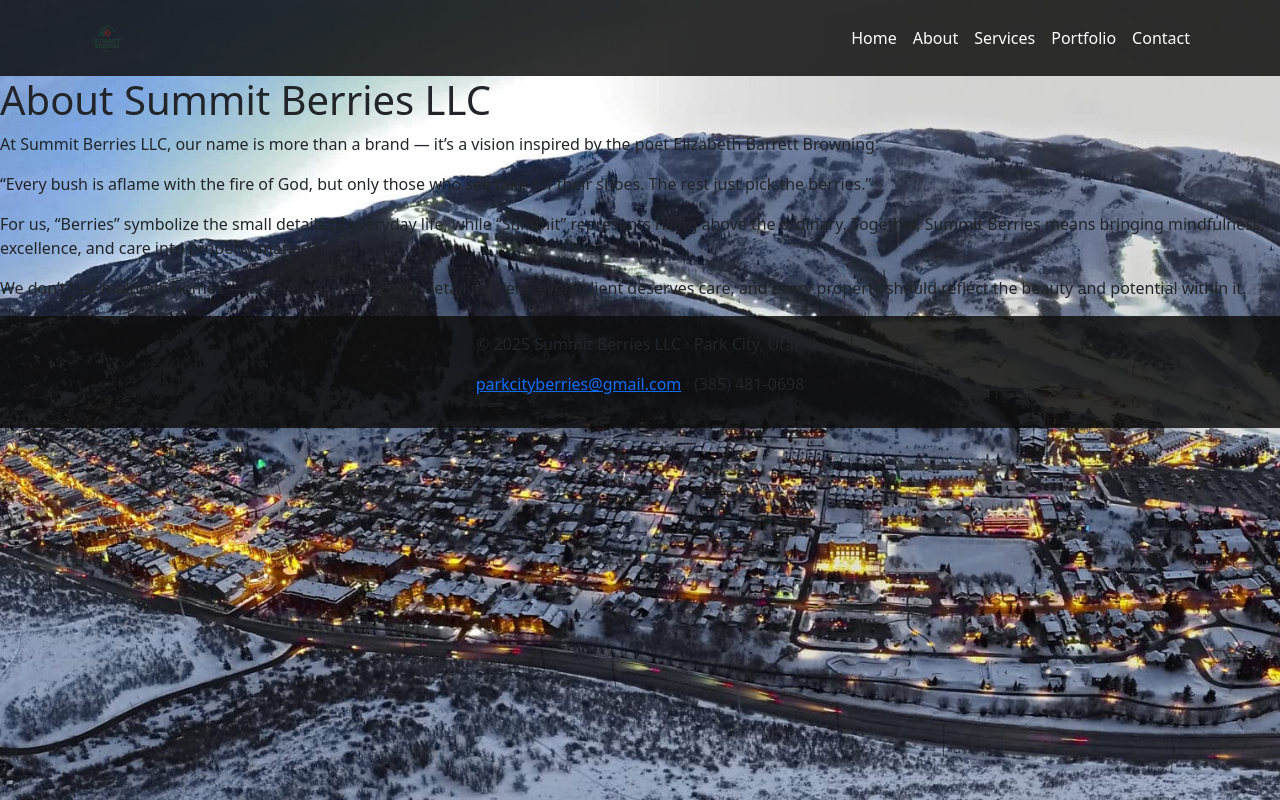
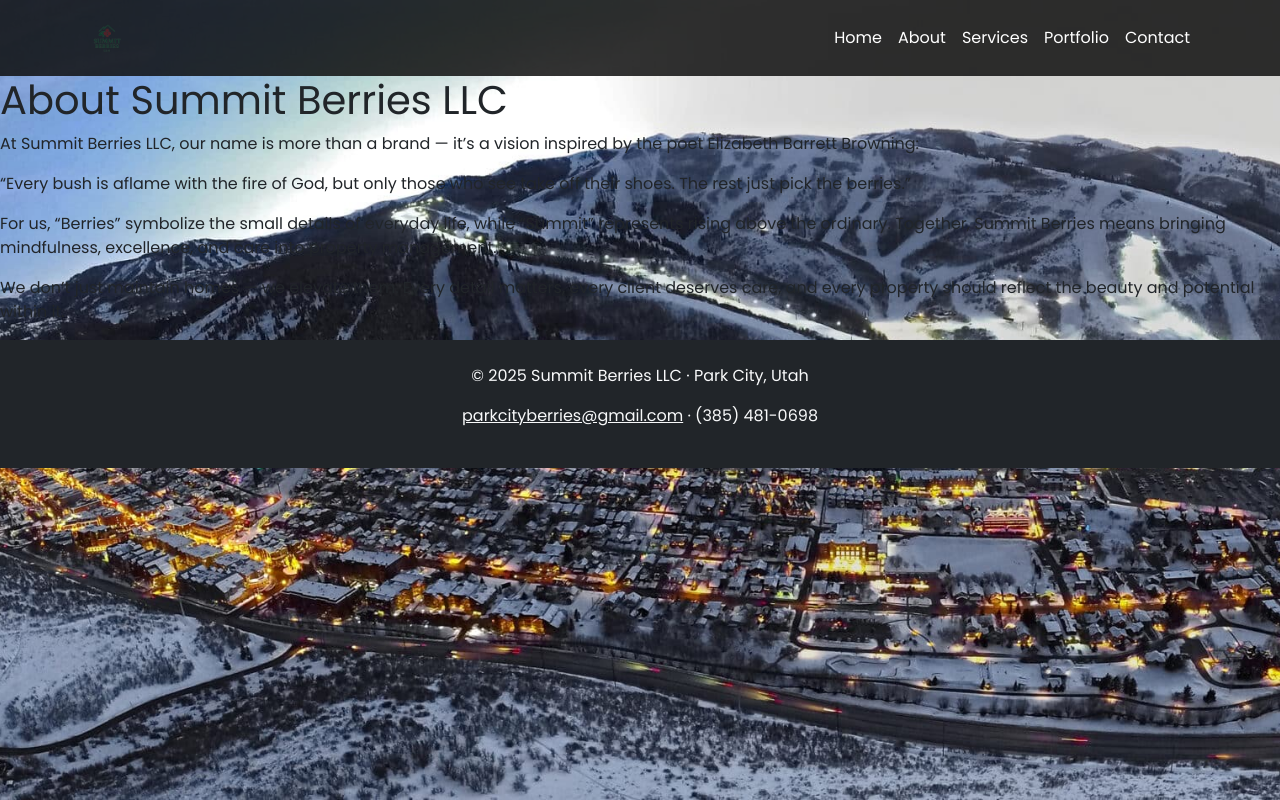
Before and after one commit to MasonShattuck/summitberries, a Flask app: page /about in a window 1280 px wide. Run offline with Flask 2, Linux system fonts and the light colour scheme.

Commit message:
Update base, services, and portfolio templates

```diff
--- a/templates/base.html
+++ b/templates/base.html
@@ -6,13 +6,14 @@
   <title>Summit Berries LLC</title>
   <link rel="stylesheet" href="{{ url_for('static', filename='style.css') }}">
   <link href="https://cdn.jsdelivr.net/npm/bootstrap@5.3.2/dist/css/bootstrap.min.css" rel="stylesheet">
+  <link href="https://fonts.googleapis.com/css2?family=Poppins:wght@400;600&display=swap" rel="stylesheet">
 </head>
-<body>
+<body style="font-family: 'Poppins', sans-serif;">
+
   <!-- Navbar -->
   <nav class="navbar navbar-expand-lg navbar-dark">
     <div class="container">
       <a class="navbar-brand" href="/">
-        <!-- Logo only in navbar (small version) -->
         <img src="{{ url_for('static', filename='logo.png') }}" alt="Summit Berries LLC" height="50">
       </a>
       <button class="navbar-toggler" type="button" data-bs-toggle="collapse" data-bs-target="#navbarNav">
@@ -36,9 +37,11 @@
   </main>
 
   <!-- Footer -->
-  <footer class="text-center py-3">
+  <footer class="text-center py-4 bg-dark text-light">
     <p>© 2025 Summit Berries LLC · Park City, Utah</p>
-    <p><a href="mailto:parkcityberries@gmail.com">parkcityberries@gmail.com</a> · (385) 481-0698</p>
+    <p><a href="mailto:parkcityberries@gmail.com" class="text-light">parkcityberries@gmail.com</a> · (385) 481-0698</p>
   </footer>
+
+  <script src="https://cdn.jsdelivr.net/npm/bootstrap@5.3.2/dist/js/bootstrap.bundle.min.js"></script>
 </body>
 </html>
```
Also changed, not shown: static/parkcity-bg.jpg (deleted), static/parkcity.jpg (deleted).
